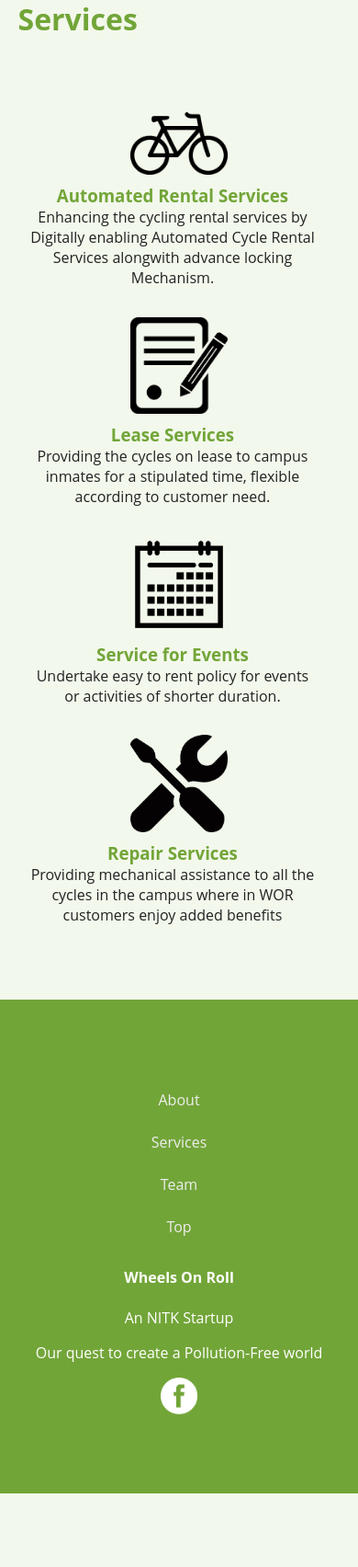
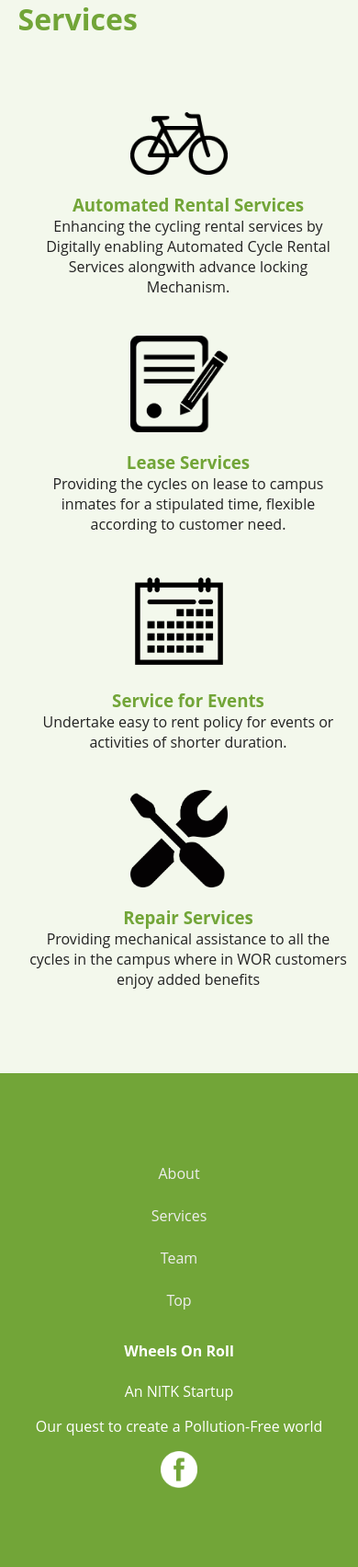
Before and after one commit to WheelsOnRoll/OldWebsite, a PHP site: page / in a window 390 px wide. Shown: the part 2610-4314 px from the top of the page at 92% size. Before the commit the page ends 4234 px from the top, so only its background shows below. Run offline with PHP 8.4, Linux system fonts and the light colour scheme.

Commit message:
Services layout fix

```diff
--- a/src/css/styles.css
+++ b/src/css/styles.css
@@ -427,6 +427,9 @@ header li {
     .service span{
         display: block;
         position: static;
+        margin: 0;
+        padding: 10px;
+        width: 100%;
     }
 
 }
```
